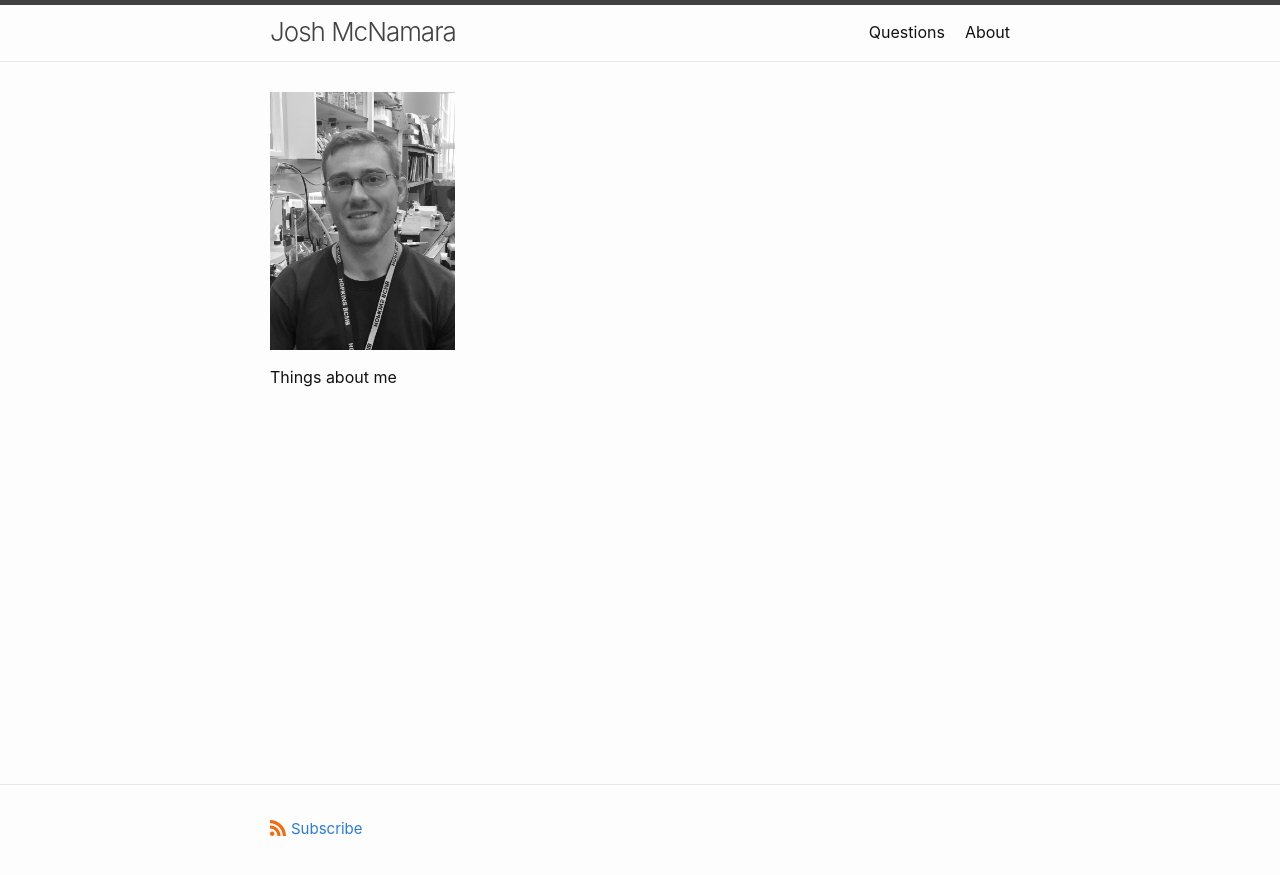
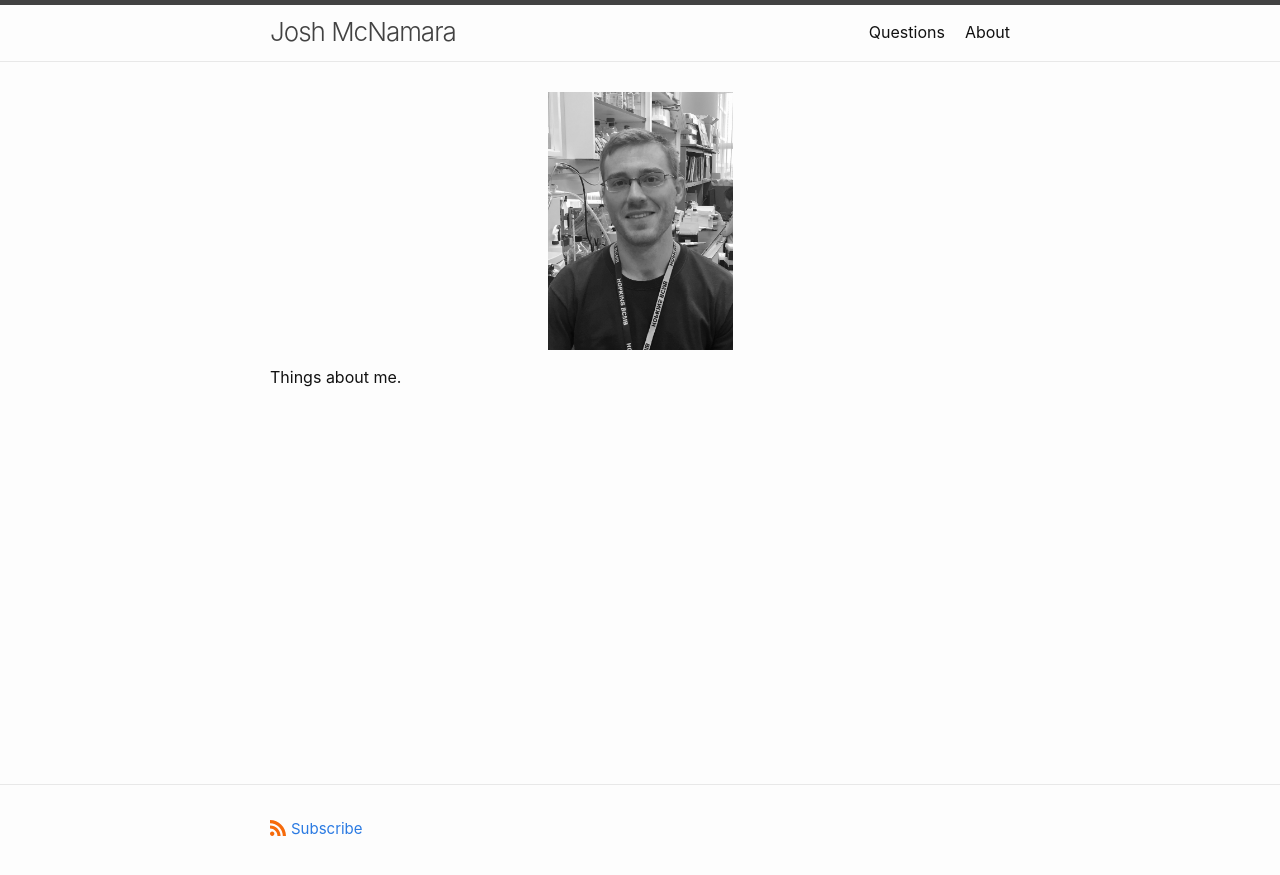
Before and after one commit to J-McNamara/j-mcnamara.github.io, a Jekyll site: the page built from pages/about.md, in a window 1280 px wide. Shown: the top 875 px of the page. Built offline with Jekyll 4.4.1, drawn with Linux system fonts in a browser that asks for light colours.

Commit message:
Update about.md

```diff
--- a/pages/about.md
+++ b/pages/about.md
@@ -4,7 +4,8 @@ title: "About"
 permalink: /about/
 comments: true
 ---
+{:refdef: style="text-align: center;"}
+![lab_pic](/media/headshot_bw.jpg){:width="25%" height="25%"}
+{: refdef}
 
-![lab_pic](/media/headshot_bw.jpg){:width="25%" height="25%"}
-
-Things about me
+Things about me.
```
